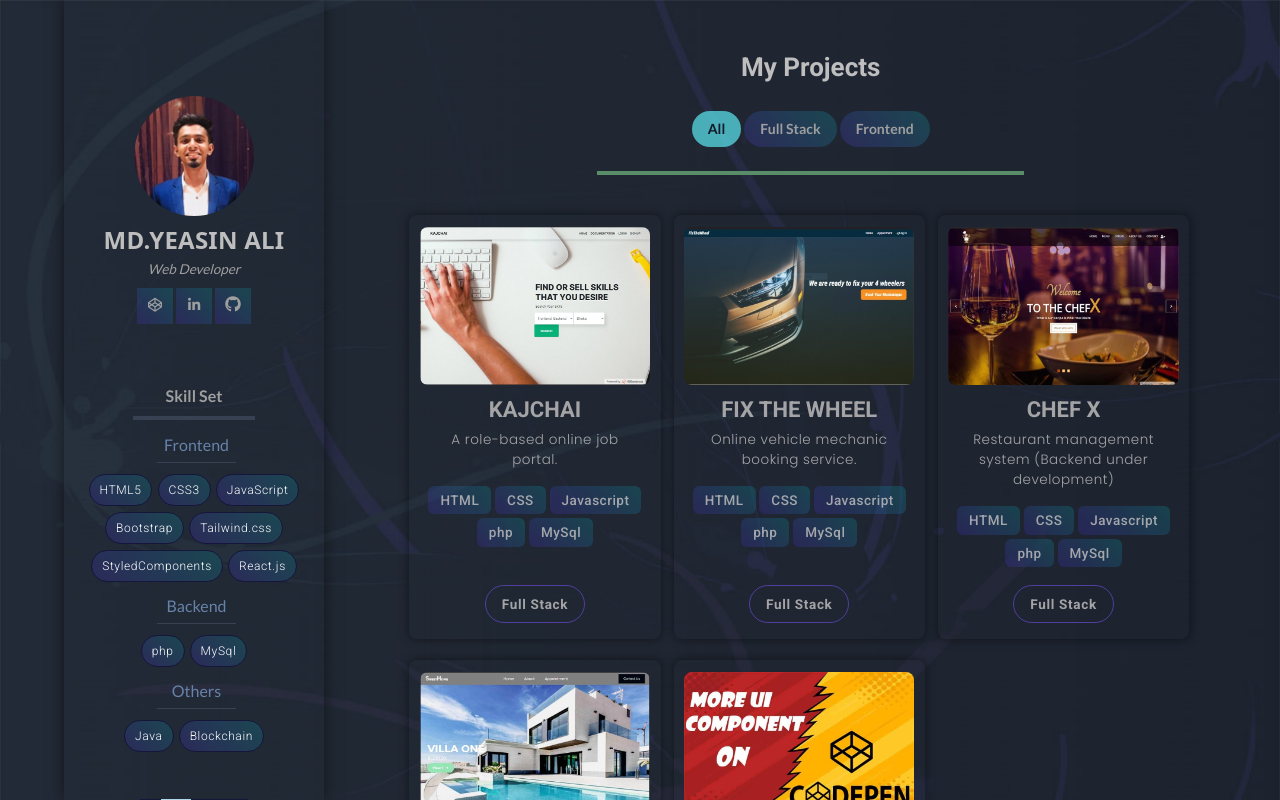
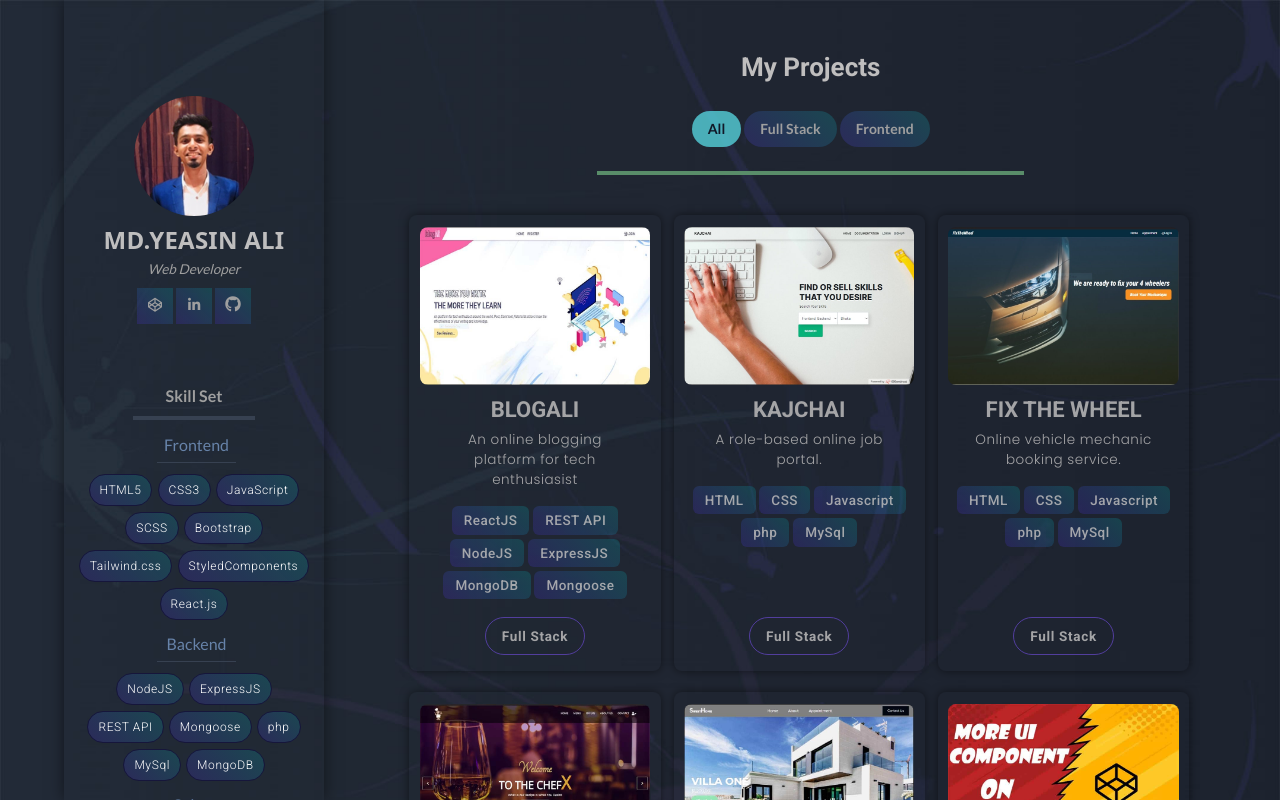
Before and after one commit to YEASIN49/portfolio, a website: page index.html in a window 1280 px wide. Drawn offline with Linux system fonts and the light colour scheme; a script that the page names is missing.

Commit message:
blogali and skillset added

```diff
--- a/index.html
+++ b/index.html
@@ -73,6 +73,7 @@
                   <span class="skill bg-search-filter-option text-white  font-roboto tracking-wider leading-5 font-light text-xs">HTML5</span>
                   <span class="skill bg-search-filter-option text-white  font-roboto tracking-wider leading-5 font-light text-xs">CSS3</span>
                   <span class="skill bg-search-filter-option text-white  font-roboto tracking-wider leading-5 font-light text-xs">JavaScript</span>
+                  <span class="skill bg-search-filter-option text-white  font-roboto tracking-wider leading-5 font-light text-xs">SCSS</span>
                   <span class="skill bg-search-filter-option text-white  font-roboto tracking-wider leading-5 font-light text-xs">Bootstrap</span>
                   <span class="skill bg-search-filter-option text-white  font-roboto tracking-wider leading-5 font-light text-xs">Tailwind.css</span>
                   <span class="skill bg-search-filter-option text-white  font-roboto tracking-wider leading-5 font-light text-xs">StyledComponents</span>
@@ -80,13 +81,22 @@
                   <br>
                   <span class="skill-title mt-1">Backend</span>
                   <br>
+                  <span class="skill bg-search-filter-option text-white font-roboto tracking-wider leading-5 font-light text-xs">NodeJS</span>
+                  <span class="skill bg-search-filter-option text-white font-roboto tracking-wider leading-5 font-light text-xs">ExpressJS</span>
+                  <span class="skill bg-search-filter-option text-white font-roboto tracking-wider leading-5 font-light text-xs">REST API</span>
+                  <span class="skill bg-search-filter-option text-white font-roboto tracking-wider leading-5 font-light text-xs">Mongoose</span>
                   <span class="skill bg-search-filter-option text-white font-roboto tracking-wider leading-5 font-light text-xs">php</span>
                   <span class="skill bg-search-filter-option text-white font-roboto tracking-wider leading-5 font-light text-xs">MySql</span>
+                  <span class="skill bg-search-filter-option text-white font-roboto tracking-wider leading-5 font-light text-xs">MongoDB</span>
                   <br>
                   <span class="skill-title mt-1">Others</span>
                   <br>
                   <span class="skill bg-search-filter-option text-white font-roboto tracking-wider leading-5 font-light text-xs">Java</span>
                   <span class="skill bg-search-filter-option text-white font-roboto tracking-wider leading-5 font-light text-xs">Blockchain</span>
+                  <span class="skill bg-search-filter-option text-white font-roboto tracking-wider leading-5 font-light text-xs">Git</span>
+                  <span class="skill bg-search-filter-option text-white font-roboto tracking-wider leading-5 font-light text-xs">Github</span>
+                  <span class="skill bg-search-filter-option text-white font-roboto tracking-wider leading-5 font-light text-xs">Postman</span>
+                  <span class="skill bg-search-filter-option text-white font-roboto tracking-wider leading-5 font-light text-xs">Chrome Dev Tool</span>
                 </div>
                 <!--  -->
               </div>
@@ -131,6 +141,24 @@
         </div>
         <div class="section-underline"></div>
         <div class="project-wrapper w-95-percent transition-1\2s  mx-auto flex flex-col flex-wrap justify-between csm:flex-row md:flex-wrap lg:justify-start">
+          <div class="project-card overflow-hidden relative hidden transition-1\2s bg-glass sideMenu-shadow  rounded-lg  mx-auto my-1 w-98-percent csm:w-49-percent csm:mx-0 md:w-47-percent md:mx-1 md:my-2 lg:w-31-percent" value="fullStack">
+            <div class="image-container">
+              <img class="block w-11/12 max-w-md mx-auto mt-3 rounded-lg" src="images/blogali.jpg" alt="">
+
+            </div>
+            <div class="project-detail pb-16 px-2 mt-2 mb-6 color-card md:pb-4 md:mb-0">
+              <h3 class="font-roboto font-bold font-22px">BLOGALI </h3>
+              <p class="font-poppins text-profession font-light letter-spacing-1by2px mt-1 mb-4 px-5">An online blogging platform for tech enthusiasist </p>
+              <p class="font-roboto letter-spacing-1by2px text-profession font-medium mb-4 pb-0 md:pb-9"> <span class="bg-social-icon-hoverless inline-block py-1 px-3 rounded-md mb-1"> ReactJS</span> <span class="bg-social-icon-hoverless inline-block py-1 px-3 rounded-md mb-1"> REST API</span>  <span class="bg-social-icon-hoverless inline-block py-1 px-3 rounded-md mb-1"> NodeJS</span> <span class="bg-social-icon-hoverless inline-block py-1 px-3 rounded-md mb-1"> ExpressJS</span> <span class="bg-social-icon-hoverless inline-block py-1 px-3 rounded-md mb-1"> MongoDB</span> <span class="bg-social-icon-hoverless inline-block py-1 px-3 rounded-md mb-1"> Mongoose</span> </p>
+              <p class="font-roboto letter-spacing-1by2px text-profession flex justify-center"><span class=" md:absolute md:bottom-4 bg-stack-tag-2 px-4 font-bold tracking-wider py-2 rounded-full">Full Stack</span></p>
+            </div>
+            <div class="absolute bottom-0  w-full project-showcase py-3 md:flex md:flex-col bg-gray-900 md:bg-transparent md:h-2/6 md:top-2.5 md:left-2.5  md:rounded-lg md:bg-card-hover-button">
+              <a class="bg-social-icon inline-block text-center rounded-full md:bg-gray-900 text-xs w-11 h-11 leading-8 mx-2  md:w-10 md:h-10 md:leading-9 md:my-2" href="https://github.com/YEASIN49/blog-app-api" target="_blank" rel="noopener noreferrer"><i class="font-18px align-middle md:text-white md:text-base fab fa-github"></i></a>
+              <a class="bg-social-icon inline-block text-center rounded-full md:bg-gray-900 text-xs w-11 h-11 leading-8 mx-2  md:w-10 md:h-10 md:leading-9 md:my-2" href="https://github.com/YEASIN49/react-blog-app" target="_blank" rel="noopener noreferrer"><i class="font-18px align-middle md:text-white md:text-base fab fa-github"></i></a>
+              <a class="bg-social-icon inline-block text-center rounded-full md:bg-gray-900 text-xs w-11 h-11 leading-8 mx-2 md:w-10 md:h-10 md:leading-9 " href="https://blogali.herokuapp.com" target="_blank" rel="noopener noreferrer"><i class="text-base align-middle md:text-white fas fa-external-link-alt"></i></a>
+
+            </div>
+          </div>
           <div class="project-card overflow-hidden relative hidden transition-1\2s bg-glass sideMenu-shadow  rounded-lg  mx-auto my-1 w-98-percent csm:w-49-percent csm:mx-0 md:w-47-percent md:mx-1 md:my-2 lg:w-31-percent" value="fullStack">
             <div class="image-container">
               <img class="block w-11/12 max-w-md mx-auto mt-3 rounded-lg" src="images/kajchai.jpg" alt="">
@@ -243,6 +271,7 @@
           <span class="skill bg-search-filter-option text-white font-roboto tracking-wider leading-5 font-light text-xs">HTML5</span>
           <span class="skill bg-search-filter-option text-white font-roboto tracking-wider leading-5 font-light text-xs">CSS3</span>
           <span class="skill bg-search-filter-option text-white font-roboto tracking-wider leading-5 font-light text-xs">JavaScript</span>
+          <span class="skill bg-search-filter-option text-white font-roboto tracking-wider leading-5 font-light text-xs">SCSS</span>
           <span class="skill bg-search-filter-option text-white font-roboto tracking-wider leading-5 font-light text-xs">Bootstrap</span>
           <span class="skill bg-search-filter-option text-white font-roboto tracking-wider leading-5 font-light text-xs">Tailwind.css</span>
           <span class="skill bg-search-filter-option text-white font-roboto tracking-wider leading-5 font-light text-xs">StyledComponents</span>
@@ -250,13 +279,22 @@
           <br>
           <span class="skill-title mt-1">Backend</span>
           <br>
+          <span class="skill bg-search-filter-option text-white font-roboto tracking-wider leading-5 font-light text-xs">NodeJS</span>
+          <span class="skill bg-search-filter-option text-white font-roboto tracking-wider leading-5 font-light text-xs">ExpressJS</span>
+          <span class="skill bg-search-filter-option text-white font-roboto tracking-wider leading-5 font-light text-xs">Mongoose</span>
+          <span class="skill bg-search-filter-option text-white font-roboto tracking-wider leading-5 font-light text-xs">REST API</span>
           <span class="skill bg-search-filter-option text-white font-roboto tracking-wider leading-5 font-light text-xs">php</span>
           <span class="skill bg-search-filter-option text-white font-roboto tracking-wider leading-5 font-light text-xs">MySql</span>
+          <span class="skill bg-search-filter-option text-white font-roboto tracking-wider leading-5 font-light text-xs">MongoDB</span>
           <br>
           <span class="skill-title mt-1">Others</span>
           <br>
           <span class="skill bg-search-filter-option text-white font-roboto tracking-wider leading-5 font-light text-xs">Java</span>
           <span class="skill bg-search-filter-option text-white font-roboto tracking-wider leading-5 font-light text-xs">Blockchain</span>
+          <span class="skill bg-search-filter-option text-white font-roboto tracking-wider leading-5 font-light text-xs">Git</span>
+          <span class="skill bg-search-filter-option text-white font-roboto tracking-wider leading-5 font-light text-xs">Github</span>
+          <span class="skill bg-search-filter-option text-white font-roboto tracking-wider leading-5 font-light text-xs">Postman</span>
+          <span class="skill bg-search-filter-option text-white font-roboto tracking-wider leading-5 font-light text-xs">Chrome Dev Tool</span>
         </div>
         <!--  -->
         <div class="resume-container">
```
Also changed, not shown: images/blogali.jpg (added).
